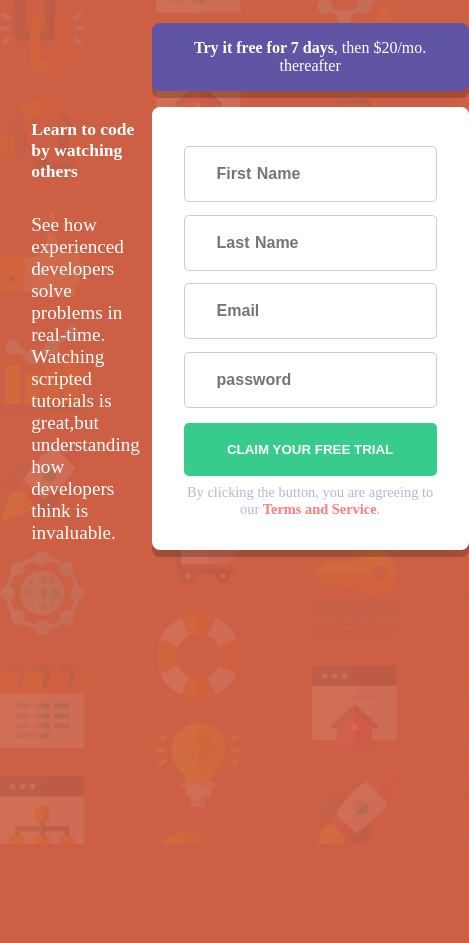
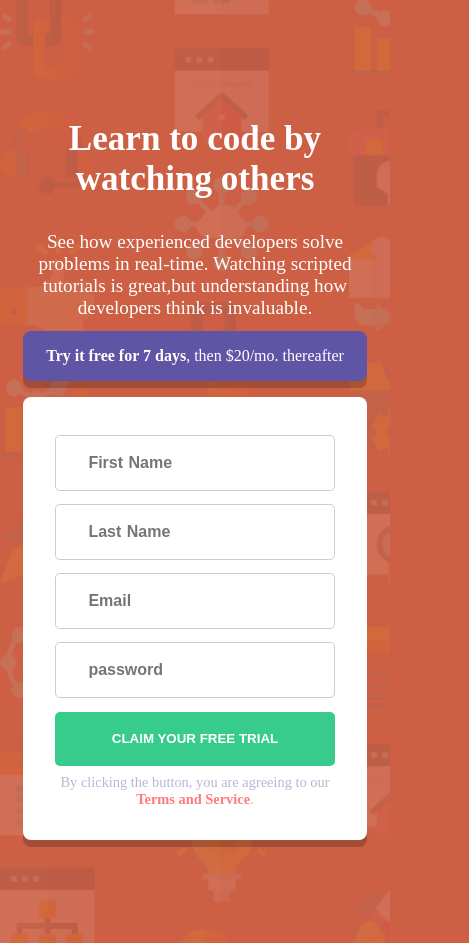
Before and after one commit to samuelajala01/zuri_form, a plain HTML site: page index.html in a window 390 px wide. Shown: the whole page, 469 px wide, since content can reach past the window. Before the commit the page ends 844 px from the top, so only its background shows below. Drawn offline with Linux system fonts and the light colour scheme.

Commit message:
chore: make site responsive

```diff
--- a/style.css
+++ b/style.css
@@ -9,15 +9,16 @@ body {
   height: 40rem;
   background-color: rgb(204, 95, 68);
   background-size: cover;
-  height: 100vh;
+  height: fit-content;
 }
 
 section {
   display: grid;
   grid-template-columns: 1fr 1fr;
-  height: 100%;
-  padding: 6vw 8vw;
+  margin: auto 0;
+  padding: 6vw;
   gap: 3vw;
+  height: fit-content;
 }
 
 a {
@@ -28,13 +29,11 @@ a {
 .text {
   color: #fff;
   margin-top: 6rem;
-  width: fit-content;
 }
 
 .text h1 {
   font-size: 4.5vw;
   margin-bottom: 2rem;
-  width: fit-content;
 }
 
 .text p {
@@ -111,11 +110,29 @@ form p {
   color: hsl(246, 25%, 77%);
 }
 
+@media screen and (max-width: 768px) {
+  section {
+    grid-template-columns: 1fr;
+    margin-bottom: 5rem;
+  }
+
+  .text {
+    width: 100%;
+    margin-top: 6rem;
+    text-align: center;
+  }
+
+  .text h1 {
+    text-align: center;
+    font-size: 9vw;
+  }
+}
+
 @media (max-width: 375px) {
   body {
     background: url(./images/bg-intro-mobile.png);
     background-color: rgb(204, 95, 68);
-    height: fit-content;
+    max-height: fit-content;
   }
 
   section {
@@ -123,14 +140,11 @@ form p {
     padding: 1.5rem;
   }
 
-  .text {
-    text-align: center;
-  }
   .text p {
     margin-bottom: 1.5rem;
   }
   .text h1 {
-    font-size: 2rem;
+    font-size: 9vw;
   }
 
   form {
```
